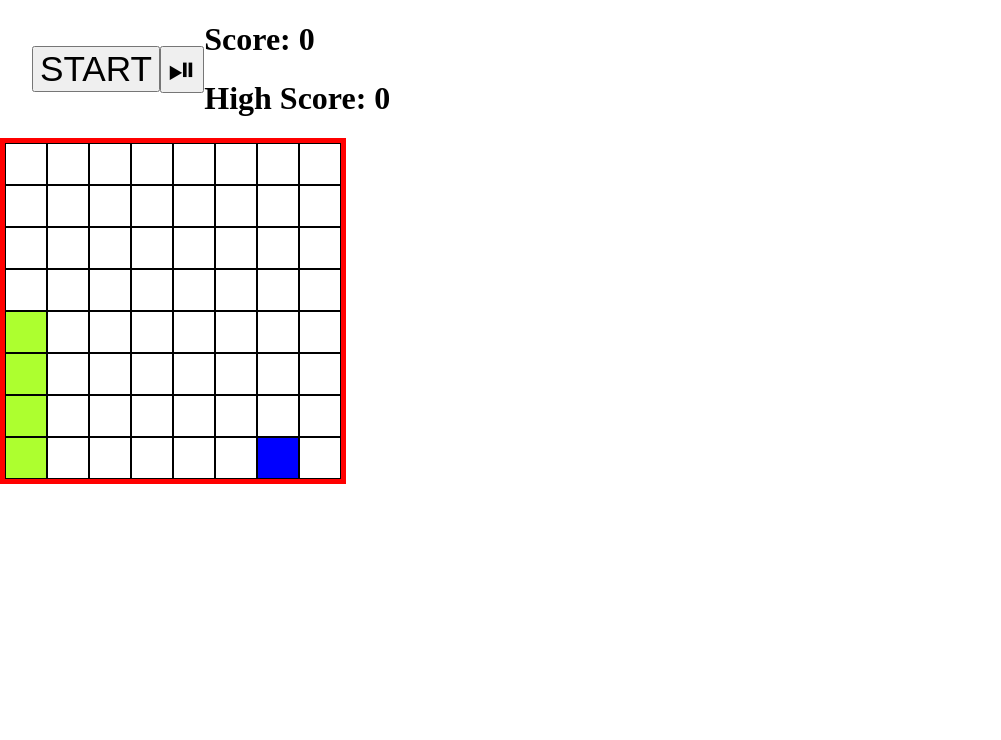
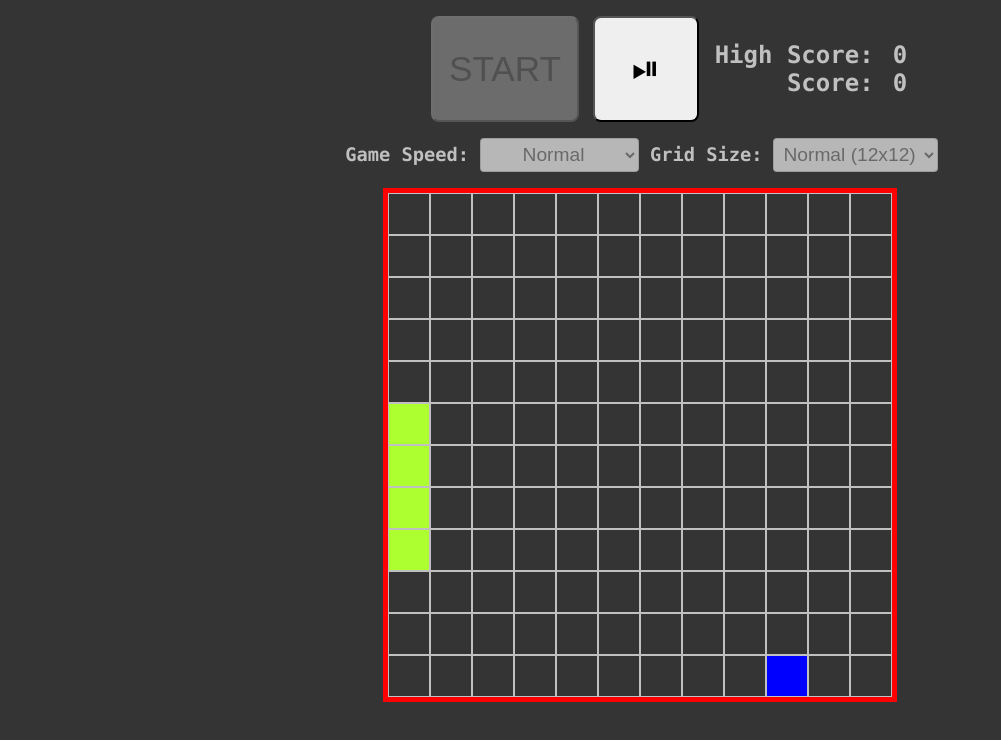
Before and after one commit to catneep/basic-snek-js, a plain HTML site: page index.html in a window 1280 px wide. Both pictures are taken after a click on the button "START". Shown: the whole page, without its empty margins (0-1001 px from the left). Drawn offline with Linux system fonts and the light colour scheme.

Commit message:
Added styles

```diff
--- /dev/null
+++ b/css/styles.css
@@ -0,0 +1,167 @@
+:root{
+    --base-unit: 2.5em;
+
+    --snek-color: greenyellow;
+    --food-color: blue;
+
+    --background: #343434;
+    --foreground: #c0c0c0;
+
+    font-family: "Lucida Console", "Courier New", monospace;
+}
+
+.hidden{ display: none !important; }
+
+.faded{ opacity: 0 !important; }
+
+.c-flex{
+    display: flex;
+    align-items: center;
+    justify-content: center;
+}
+
+html, body{
+    top: 0;
+    left: 0;
+    padding: 0;
+    margin: 0;
+
+    overflow: hidden;
+    background-color: var(--background);
+    color: var(--foreground);
+}
+
+header{
+    width: 100%;
+    height: fit-content;
+    margin: 0;
+    padding: 1em 2em;
+}
+
+header,
+#game-params {
+    flex-wrap: wrap;
+}
+
+header *,
+#game-params * {
+    margin: 0 0.2em;
+}
+
+#game-params select{
+    padding: 0.3rem;
+    min-width: 8.3em;
+    font-size: 1.2em;
+    text-align: center;
+    border-radius: 4px;
+}
+
+header button {
+    cursor: pointer;
+    font-size: 2.2em;
+    min-width: 3em;
+    min-height: 3em;
+    padding: 16px;
+    border-radius: 8px;
+}
+
+header button:disabled{ cursor: default; }
+
+#scores {
+    min-width: 13em;
+    text-align: end;
+}
+
+#game-area{
+    width: 100%;
+    margin-top: 1em;
+}
+
+#pause,
+#direction-overlay {
+    position: absolute;
+    height: 100%;
+    width: 100%;
+    font-size: larger;
+    color: white;
+    background-color: #000000aa;
+}
+
+#direction-overlay {
+    font-size: 5em !important;
+    opacity: 100;
+    transition: 210ms ease-in-out;
+}
+
+#main{
+    display: flex;
+    flex-wrap: wrap;
+    position: relative;
+    margin: 0;
+    padding: 0;
+    width: fit-content;
+    border: 5px solid red;
+}
+
+#main > section > div{
+    margin: 0;
+    padding: 0;
+    width: var(--base-unit);
+    height: var(--base-unit);
+    border-width: 1px;
+    border-style: solid;
+}
+
+#main div.snek-body{
+    background-color: var(--snek-color);
+}
+
+#main div.food{
+    background-color: var(--food-color);
+}
+
+@media screen and (max-width: 620px) {
+    :root{
+        --base-unit: 1.6em !important;
+    }
+    html, body{
+        position: fixed;
+        overscroll-behavior-y: contain;
+    }
+
+    header{
+        padding: 1em 0;
+    }
+    header button {
+        font-size: 1.8em;
+        min-width: 2.4em;
+        min-height: 2.4em;
+        padding: 12px;
+    }
+    #scores {
+        width: 100%;
+        text-align: center;
+    }
+    #scores * {
+        margin: 0.3em 0;
+    }
+    #game-params * {
+        width: 100%;
+        text-align: center;
+        padding: 0.2em;
+    }
+    #game-params label {
+        margin-top: 0.4em;
+    }
+
+    #game-params select{
+        min-width: 12em;
+        max-width: fit-content;
+    }
+    #game-area{
+        margin: 0;
+    }
+    .mobile-hidden{
+        display: none;
+    }
+}
--- a/index.html
+++ b/index.html
@@ -4,96 +4,67 @@
   <meta charset="UTF-8">
   <meta http-equiv="X-UA-Compatible" content="IE=edge">
   <meta name="viewport" content="width=device-width, initial-scale=1.0">
+
   <title>Snek</title>
 
   <style>
-    :root{
-      --base-unit: 2.5em;
-      --row-width: calc(var(--base-unit)*8+10px);
 
-      --snek-color: greenyellow;
-      --food-color: blue;
-    }
-    html, body{
-      top: 0;
-      left: 0;
-      padding: 0;
-      margin: 0;
-      overflow: hidden;
-    }
-
-    header{
-      display: flex;
-      width: 100%;
-      height: fit-content;
-      margin: 0;
-      padding: 0 2em;
-      justify-content: flex-start;
-      align-items: center;
-    }
-    header button{ font-size: 2.2em; }
-
-    #main{
-      display: flex;
-      position: relative;
-      flex-wrap: wrap;
-      margin: 0;
-      padding: 0;
-      width: fit-content;
-      border: 5px solid red;
-    }
-
-    #main > section > div{
-      margin: 0;
-      padding: 0;
-      width: var(--base-unit);
-      height: var(--base-unit);
-      border-width: 1px;
-      border-style: solid;
-    }
-
-    #main div.snek-body{
-      background-color: var(--snek-color);
-    }
-
-    #main div.food{
-      background-color: var(--food-color);
-    }
   </style>
 
+  <link rel="stylesheet" href="css/styles.css">
   <script src="js/main.js" defer></script>
 </head>
 <body>
-  <header>
-    <button onclick="runGame()">
+  <header class="c-flex">
+    <button id="game-start-btn" onclick="runGame()">
       START
     </button>
-    <!-- <button onclick="moveSnek('LEFT')">
-      ⬅
-    </button>
-    <button onclick="moveSnek('RIGHT')">
-      ➡
-    </button>
-    <button onclick="moveSnek('UP')">
-      ⬆
-    </button>
-    <button onclick="moveSnek('DOWN')">
-      ⬇
-    </button> -->
-    <button onclick="togglePlay()">
+    <button id="game-pause-btn" onclick="togglePlay()" disabled>
       ⏯
     </button>
-    <div>
-      <h1>
-        Score: <span id="score"></span>
-      </h1>
-      <h1>
-        High Score: <span id="high-score"></span>
-      </h1>
+    <div id="scores">
+      <h2>
+        High Score: <span id="high-score">-</span>
+      </h2>
+      <h2>
+        Score: <span id="score">-</span>
+      </h2>
     </div>
   </header>
-  <main id="main">
-  </main>
+  <div id="game-params" class="c-flex">
+    <label for="difficulty" id="difLbl"><h3>Game Speed:</h3></label>
+    <select name="difficulty" id="difficulty">
+      <option value="EASY">
+        Slow
+      </option>
+      <option value="NORMAL" selected>
+        Normal
+      </option>
+      <option value="HARD">
+        Fast
+      </option>
+    </select>
+
+    <label for="size" id="sizeLbl"><h3>Grid Size:</h3></label>
+    <select name="size" id="size">
+      <option value="SMALL">
+        Small (8x8)
+      </option>
+      <option value="NORMAL" selected>
+        Normal (12x12)
+      </option>
+      <option value="HUGE">
+        Huge (24x24)
+      </option>
+    </select>
+  </div>
+  <div id="game-area" class="c-flex hidden mobile-hidden">
+    <main id="main">
+      <div id="pause" class="c-flex hidden">GAME PAUSED</div>
+      <div id="direction-overlay" class="c-flex faded"></div>
+    </main>
+  </div>
+  <div id="how-to"></div>
   <div id="debug"></div>
 </body>
 </html>
--- a/js/main.js
+++ b/js/main.js
@@ -1,4 +1,4 @@
-const LOG_STATE = false;
+const LOG_STATE = false; // Enable to see dev logs
 
 // Utilities
 const delay = (n) =>
@@ -35,23 +35,28 @@ const getNextCoord = (snek, direction) => {
 const MOVE_SET  = {
   'UP': {
     'row': -1,
-    'col': 0
+    'col': 0,
+    'overlay-content': '⬆'
   },
   'DOWN': {
     'row': 1,
-    'col': 0
+    'col': 0,
+    'overlay-content': '⬇'
   },
   'LEFT': {
     'row': 0,
-    'col': -1
+    'col': -1,
+    'overlay-content': '⬅'
   },
   'RIGHT': {
     'row': 0,
-    'col': 1
+    'col': 1,
+    'overlay-content': '➡'
   },
   'NONE': {
     'row': 0,
-    'col': 0
+    'col': 0,
+    'overlay-content': ''
   },
 }
 
@@ -81,8 +86,17 @@ const DIFFICULTIES = {
   ),
 }
 
+const GRID_SIZES = {
+  'TINY': [4,4],
+  'SMALL': [8,8],
+  'NORMAL': [12,12],
+  'HUGE': [24,24],
+  'GINORMOUS': [128,128],
+}
+
 // Game defaults
-let dim = [8,8];
+let dim = [12,12];
+let difficultyLevel = 'NORMAL';
 let highScore = 0;
 const startingLength = 4;
 
@@ -258,7 +272,7 @@ class Snek{
 }
 
 class GameSession{
-  constructor(grid= new GameGrid(dim), snek= new Snek(), difficulty= DIFFICULTIES['NORMAL']){
+  constructor(grid= new GameGrid(dim), snek= new Snek(), difficulty= DIFFICULTIES[difficultyLevel]){
     this.grid = grid;
     this.snek = snek;
     this.stop = false;
@@ -326,15 +340,19 @@ class GameSession{
   }
 
   async thread(){
-    const handleWin = () => {
+    const handleOver = () => {
       this.stop = true;
       this.running = false;
+      toggleGameParams();
+    }
+
+    const handleWin = () => {
+      handleOver();
       alert('u win :D');
     };
 
     const handleLose = () => {
-      this.stop = true;
-      this.running = false;
+      handleOver();
       alert('u lose');
     }
 
@@ -391,7 +409,7 @@ class GameSession{
 // Start grid
 const drawGrid = (grid, parent) => {
   Array.from(parent.children).map(
-    (child) => child.remove()
+    (child) => { if (child.id != 'pause' && child.id != 'direction-overlay') child.remove(); }
   );
 
   for (let j = 0; j < grid.height; j++)
@@ -415,12 +433,6 @@ const drawGrid = (grid, parent) => {
     parent.appendChild(row);
   }
 }
-
-let session;
-
-const resetSession = () => session = new GameSession();
-const togglePlay = () => session.toggleStop();
-const moveSnek = (direction) => session.setDirection(direction);
 
 // Swipe controls
 let touchStartX, touchEndX,
@@ -476,6 +488,7 @@ document.addEventListener('keyup', (e) => {
     case 'ArrowRight':
       moveSnek('RIGHT');
       break;
+    case 'Space':
     case 'Enter':
     case 'Escape':
       if (session == undefined || !session.running) runGame();
@@ -487,7 +500,93 @@ document.addEventListener('keyup', (e) => {
   }
 });
 
+// Session control (Calls from HTML)
+let session;
+
+const resetSession = () => session = new GameSession();
+const moveSnek = async (direction) => {
+  if (session.stop) return;
+  session.setDirection(direction);
+  showDirectionOverlay(direction);
+}
+const togglePlay = () => {
+  if (session === undefined) return;
+
+  session.toggleStop();
+  document.getElementById('pause').classList.toggle('hidden');
+}
+
+const adjustPixelSize = (dim) => {
+  const root = document.querySelector(':root');
+  console.log('value:', getComputedStyle(root).getPropertyValue('--base-unit'));
+  if (getComputedStyle(root).getPropertyValue('--base-unit') == '1.6em') return;
+  (dim[0] > 14) ?
+    root.style.setProperty('--base-unit', '16px')
+  :
+    root.style.setProperty('--base-unit', '2.5em');
+}
+
+const getSessionParams = () => {
+  const sizeSelect = document.getElementById('size');
+  const selectedGridSize = sizeSelect
+    .options[sizeSelect.selectedIndex].value;
+
+  dim = GRID_SIZES[selectedGridSize];
+  adjustPixelSize(dim);
+
+  const difSelect = document.getElementById('difficulty');
+  const selectedDifficulty = difSelect
+    .options[difSelect.selectedIndex].value;
+
+  difficultyLevel = selectedDifficulty;
+
+  if (LOG_STATE) console.log('Session params:', dim, difficultyLevel);
+}
+
+// UI Stuff
+const showGameArea = () => {
+  if (document.getElementById('game-area').classList.contains('hidden'))
+    document.getElementById('game-area').classList.remove('hidden');
+}
+
+const toggleGameParams = () => {
+  const sizeSelect = document.getElementById('size');
+  const difSelect = document.getElementById('difficulty');
+
+  // Disable start button and params
+  difSelect.toggleAttribute('disabled');
+  sizeSelect.toggleAttribute('disabled');
+  document.getElementById('game-start-btn').toggleAttribute('disabled');
+
+  // Enable game pause
+  document.getElementById('game-pause-btn').toggleAttribute('disabled');
+
+  //Hide selects on mobile to save space
+  difSelect.classList.toggle('mobile-hidden');
+  sizeSelect.classList.toggle('mobile-hidden');
+  document.getElementById('difLbl').classList.toggle('mobile-hidden');
+  document.getElementById('sizeLbl').classList.toggle('mobile-hidden');
+
+  document.getElementById('game-area').classList.toggle('mobile-hidden');
+}
+
+const showDirectionOverlay = async (direction) => {
+  if (session.directionIsLocked) return;
+  const overlay = document.getElementById('direction-overlay');
+
+  overlay.innerHTML = MOVE_SET[direction]['overlay-content'];
+
+  overlay.classList.toggle('faded');
+  await delay(0.21).then( (_) => overlay.classList.toggle('faded') );
+
+  if (LOG_STATE) console.log('overlay:', overlay);
+}
+
+// Main boi
 const runGame = async () => {
+  getSessionParams();
+  toggleGameParams();
   resetSession();
   session.thread();
+  showGameArea();
 }
```
Also changed, not shown: 1 other file.
